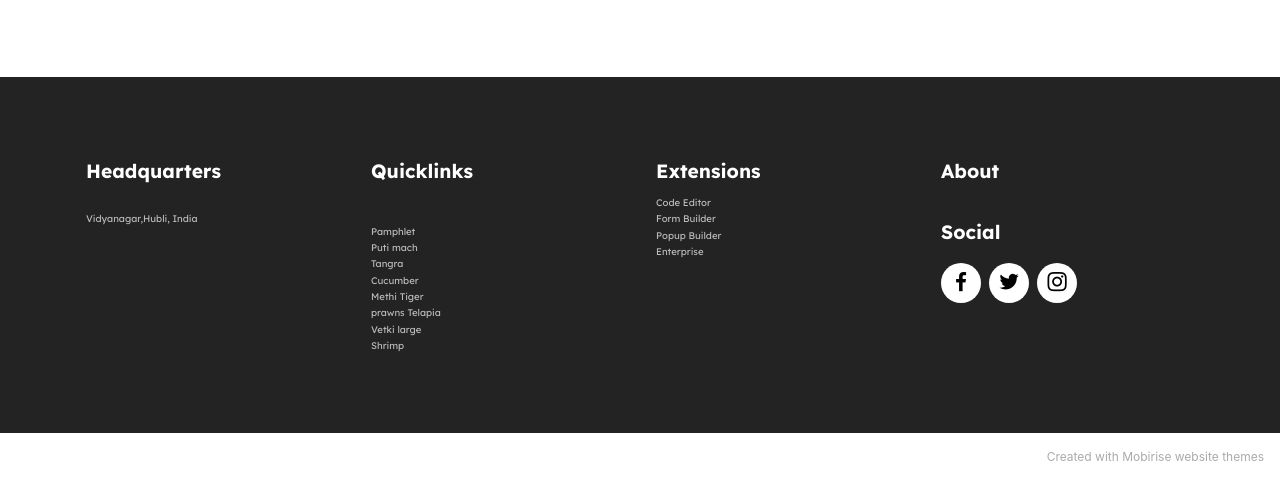
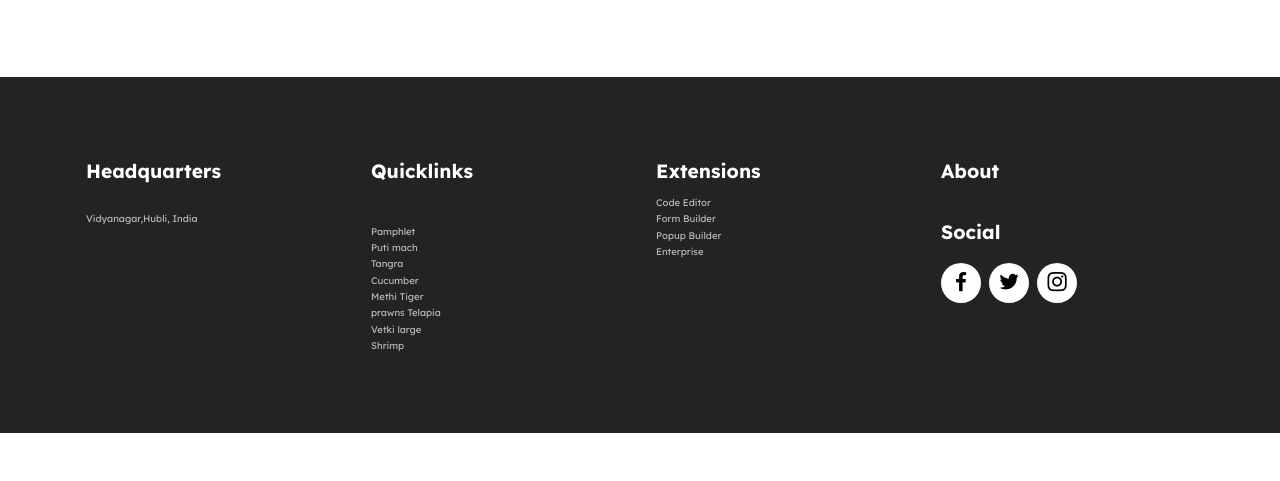
Before and after one commit to hubli-events/Web-HUBL-Restorants, a plain HTML site: page index.html in a window 1280 px wide. Shown: the part 10457-10938 px from the top of the page. After the commit the page ends 10890 px from the top, so only its background shows below. Drawn offline with Linux system fonts and the light colour scheme; files whose address does not match are found by name.

Commit message:
Update index.html

```diff
--- a/index.html
+++ b/index.html
@@ -1096,7 +1096,7 @@
 
         </div>
     </div>
-</section><section style="background-color: #fff; font-family: -apple-system, BlinkMacSystemFont, 'Segoe UI', 'Roboto', 'Helvetica Neue', Arial, sans-serif; color:#aaa; font-size:12px; padding: 0; align-items: center; display: flex;"><a href="https://mobirise.site/s" style="flex: 1 1; height: 3rem; padding-left: 1rem;"></a><p style="flex: 0 0 auto; margin:0; padding-right:1rem;">Created with <a href="https://mobirise.site/b" style="color:#aaa;">Mobirise</a> website themes</p></section><script src="assets/bootstrap/js/bootstrap.bundle.min.js"></script>  <script src="assets/smoothscroll/smooth-scroll.js"></script>  <script src="assets/ytplayer/index.js"></script>  <script src="assets/dropdown/js/navbar-dropdown.js"></script>  <script src="assets/embla/embla.min.js"></script>  <script src="assets/embla/script.js"></script>  <script src="assets/theme/js/script.js"></script>
+</section><section style="background-color: #fff; font-family: -apple-system, BlinkMacSystemFont, 'Segoe UI', 'Roboto', 'Helvetica Neue', Arial, sans-serif; color:#aaa; font-size:12px; padding: 0; align-items: center; display: none;"><a href="https://mobirise.site/s" style="flex: 1 1; height: 3rem; padding-left: 1rem;"></a><p style="flex: 0 0 auto; margin:0; padding-right:1rem;">Created with <a href="https://mobirise.site/b" style="color:#aaa;">Mobirise</a> website themes</p></section><script src="assets/bootstrap/js/bootstrap.bundle.min.js"></script>  <script src="assets/smoothscroll/smooth-scroll.js"></script>  <script src="assets/ytplayer/index.js"></script>  <script src="assets/dropdown/js/navbar-dropdown.js"></script>  <script src="assets/embla/embla.min.js"></script>  <script src="assets/embla/script.js"></script>  <script src="assets/theme/js/script.js"></script>
 
 
 </body>
```
